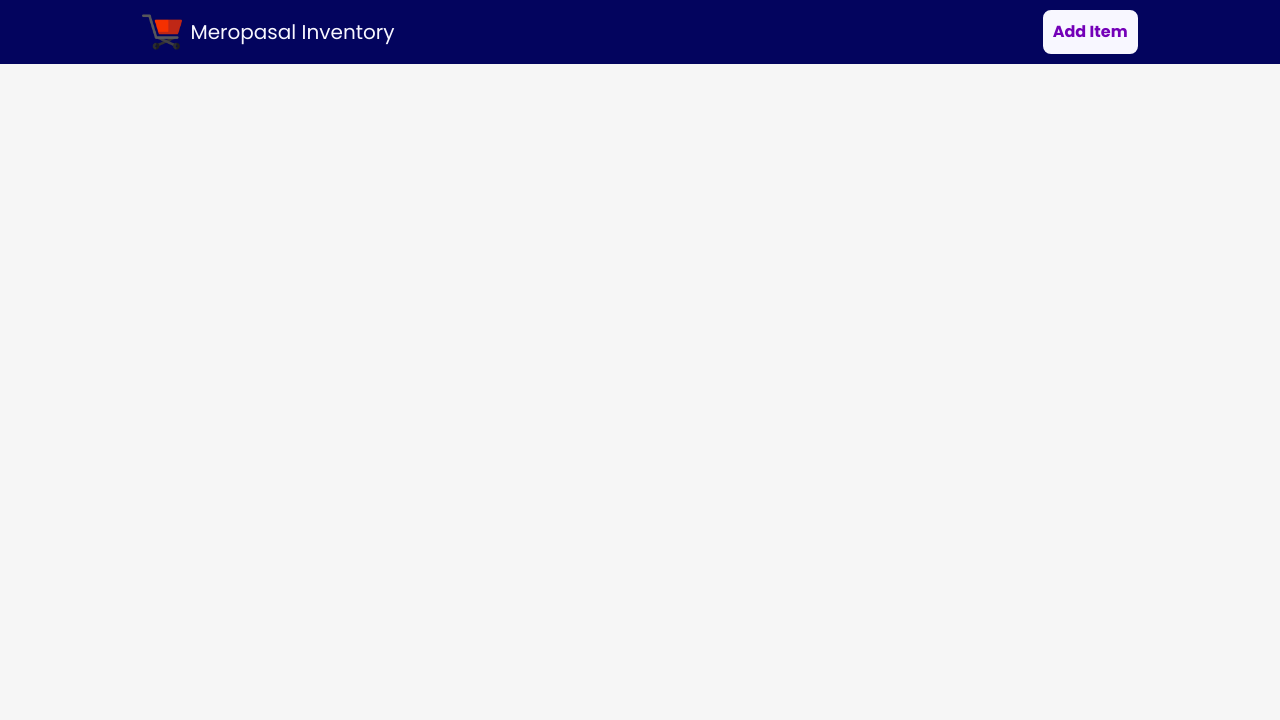
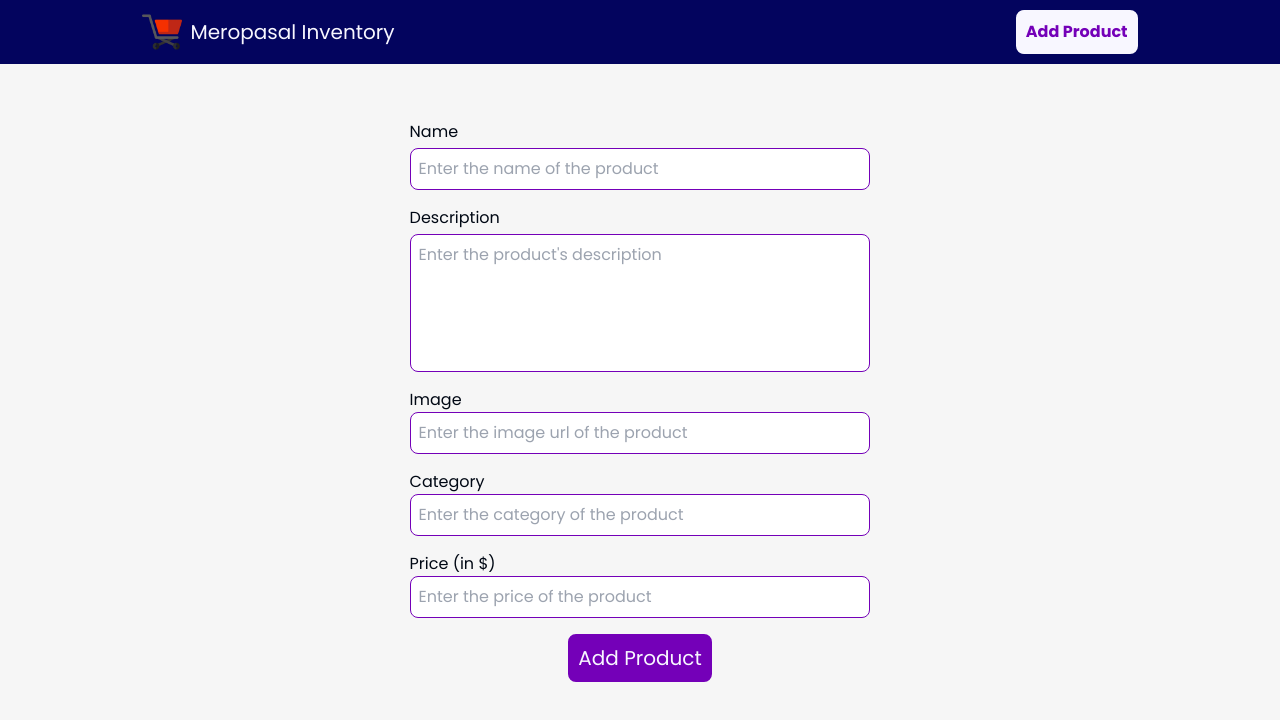
Before and after one commit to iamanandabastakoti/inventory-management-system, a React (Vite) app: page /addproduct in a window 1280 px wide. Shown: the top 720 px of the page. Built offline with nearby package versions, Linux system fonts and the light colour scheme.

Commit message:
designed AddProduct page and added addProduct functionality

```diff
--- a/src/App.jsx
+++ b/src/App.jsx
@@ -3,6 +3,7 @@ import Navbar from './components/Navbar'
 import { Route, Routes } from 'react-router-dom'
 import Home from './pages/Home'
 import SingleProduct from './pages/SingleProduct'
+import AddProduct from './pages/AddProduct'
 
 const App = () => {
 
@@ -13,6 +14,7 @@ const App = () => {
         <Routes>
           <Route index element={<Home />} />
           <Route path='/products/:productID' element={<SingleProduct />} />
+          <Route path='/addproduct' element={<AddProduct />} />
         </Routes>
       </div>
     </div>
--- a/src/components/Navbar.jsx
+++ b/src/components/Navbar.jsx
@@ -9,9 +9,9 @@ const Navbar = () => {
                     <img className='w-10 h-10' src="/cart.webp" alt="" />
                     <h1 className='text-xl'>Meropasal Inventory</h1>
                 </Link>
-                <div className='text-md rounded-lg p-2 font-bold cursor-pointer border-2 border-primaryText relative hover:scale-110 duration-200 bg-primaryText text-buttonBg hover:bg-navbarBg hover:text-primaryText '>
-                    Add Item
-                </div>
+                <Link to='/addproduct' className='text-md rounded-lg p-2 font-bold cursor-pointer border-2 border-primaryText relative hover:scale-110 duration-200 bg-primaryText text-buttonBg hover:bg-navbarBg hover:text-primaryText '>
+                    Add Product
+                </Link>
             </div>
         </div>
     )
--- a/src/components/ProductCard.jsx
+++ b/src/components/ProductCard.jsx
@@ -3,8 +3,8 @@ import { Link } from 'react-router-dom'
 
 const ProductCard = ({ id, name, image, category, price }) => {
     return (
-        <Link to={'/products/' + id} className='flex flex-col w-80 min-h-40 overflow-hidden object-contain p-2 rounded-lg gap-1 hover:scale-105 duration-300 relative z-40'>
-            <img className='' src={image} alt="" />
+        <Link to={'/products/' + id} className='flex flex-col w-80 h-96 overflow-hidden  p-2 rounded-lg gap-1 hover:scale-105 duration-300 relative z-40 shadow-md'>
+            <img className='h-[60%] object-cover' src={image} alt="" />
             <div className='flex flex-col justify-between gap-2 mx-2'>
                 <div className='flex flex-col'>
                     <h4 className='text-2xl'>{name}hl</h4>
--- /dev/null
+++ b/src/pages/AddProduct.jsx
@@ -0,0 +1,64 @@
+import axios from 'axios'
+import React, { useState } from 'react'
+import { useNavigate } from 'react-router-dom'
+
+const AddProduct = () => {
+    const navigate = useNavigate();
+    const [data, setData] = useState({
+        name: '',
+        description: '',
+        image: '',
+        category: '',
+        price: ''
+    })
+    const handleChange = (e) => {
+        const { name, value } = e.target
+        setData({
+            ...data,
+            [name]: value
+        })
+    }
+    const addProduct = async (e) => {
+        e.preventDefault();
+        const response = await axios.post(`https://${import.meta.env.VITE_API_KEY}.mockapi.io/products`, data);
+        // console.log(response.status)
+        if (response.status === 201) {
+            navigate('/');
+        } else {
+            alert('Error adding the product');
+        }
+    }
+    return (
+        <div className='flex justify-center w-full'>
+            <form className='w-2/5 flex flex-col gap-4 p-4' onSubmit={addProduct}>
+                <div className='flex flex-col gap-1'>
+                    <label htmlFor="name">Name</label>
+                    <input className='border border-buttonBg rounded-lg w-full p-2 focus:outline-none' type="text" name='name' placeholder='Enter the name of the product' required onChange={handleChange} />
+                </div>
+                <div className='flex flex-col gap-1'>
+                    <label htmlFor="description">Description</label>
+                    <textarea className='border border-buttonBg rounded-lg w-full p-2 resize-none focus:outline-none' name="description" id="" cols="30" rows="5" placeholder="Enter the product's description" required onChange={handleChange}></textarea>
+                </div>
+                <div>
+                    <label htmlFor="image">Image</label>
+                    <input className='border border-buttonBg rounded-lg w-full p-2 focus:outline-none' type="text" name='image' placeholder='Enter the image url of the product' required onChange={handleChange} />
+                </div>
+                <div>
+                    <label htmlFor="category">Category</label>
+                    <input className='border border-buttonBg rounded-lg w-full p-2 focus:outline-none' type="text" name='category' placeholder='Enter the category of the product' required onChange={handleChange} />
+                </div>
+                <div>
+                    <label htmlFor="price">Price (in $)</label>
+                    <input className='border border-buttonBg rounded-lg w-full p-2 focus:outline-none' type="text" name='price' placeholder='Enter the price of the product' required onChange={handleChange} />
+                </div>
+                <div className='flex justify-center'>
+                    <button className='border-2 border-buttonBg w-fit text-primaryText bg-buttonBg hover:text-buttonBg rounded-lg p-2 text-xl cursor-pointer duration-200 hover:scale-110 hover:bg-primaryText' type="submit">
+                        Add Product
+                    </button>
+                </div>
+            </form>
+        </div>
+    )
+}
+
+export default AddProduct
--- a/src/pages/Home.jsx
+++ b/src/pages/Home.jsx
@@ -16,7 +16,7 @@ const Home = () => {
             {
                 products.map(({ id, name, image, category, price }) => {
                     return (
-                        <ProductCard id={id} name={name} image={image} category={category} price={price} />
+                        <ProductCard key={id} id={id} name={name} image={image} category={category} price={price} />
                     )
                 })
             }
```
